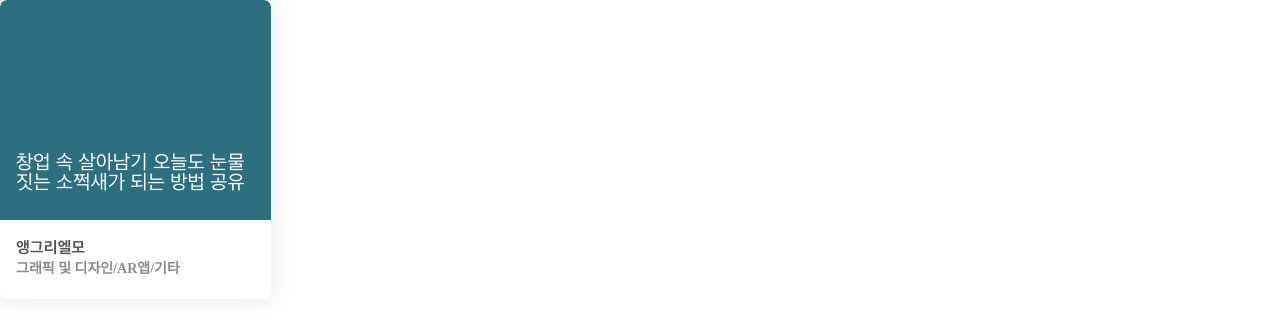
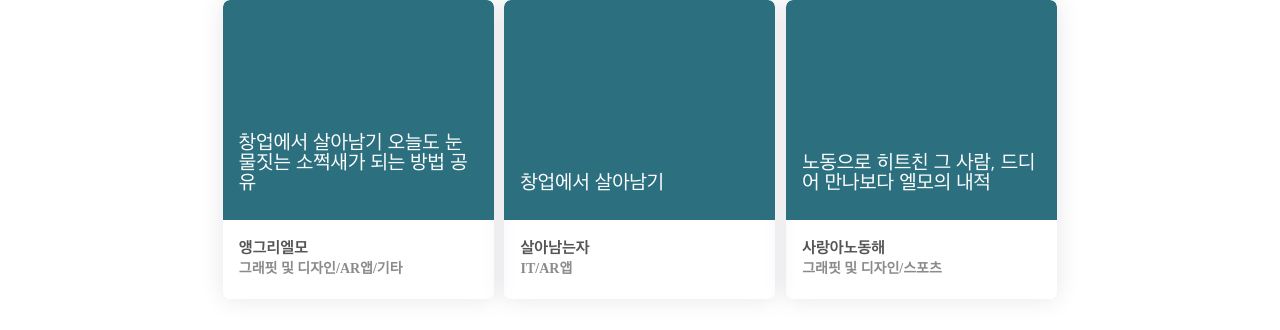
Before and after one commit to Team-O2/Front-end, a React (Create React App) app: page /ShareTogether in a window 1280 px wide. Shown: the top 330 px of the page. Built offline with nearby package versions, Linux system fonts and the light colour scheme; a web font is replaced by a local one.

Commit message:
feat : ConcertCardList organism 작성하여 templates ShareTogether에 삽입

```diff
--- a/src/components/molecules/ConcertCard/index.tsx
+++ b/src/components/molecules/ConcertCard/index.tsx
@@ -3,15 +3,19 @@ import Styled from 'styled-components';
 import ConcertCardText from '../../atoms/ConcertCardText';
 import test from '../../../assets/images/test.svg';
 
-function ConcertCard(): React.ReactElement {
-  const imgDesc = '창업 속 살아남기 오늘도 눈물 짓는 소쩍새가 되는 방법 공유';
-  const title = '앵그리엘모';
-  const category = '그래픽 및 디자인/AR앱/기타';
+interface IProps {
+  image: any;
+  imgDesc: string;
+  title: string;
+  category: string;
+}
+
+function ConcertCard({ image, imgDesc, title, category }: IProps): React.ReactElement {
   return (
     <>
       <SConcertCard>
         <div className="card__main">
-          <img className="card__main--img" src={test} alt="" />
+          <img className="card__main--img" src={image} alt="" />
           <ConcertCardText content={imgDesc}></ConcertCardText>
         </div>
         <div className="card__detail">
--- /dev/null
+++ b/src/components/organisms/ConcertCardList/index.tsx
@@ -0,0 +1,53 @@
+import React from 'react';
+import Styled from 'styled-components';
+import ConcertCard from '../../molecules/ConcertCard';
+import test from '../../../assets/images/test.svg';
+
+interface IProps {
+  content: string;
+}
+const mockData = [
+  {
+    id: '1',
+    image: test,
+    imgDesc: '창업에서 살아남기 오늘도 눈물짓는 소쩍새가 되는 방법 공유',
+    title: '앵그리엘모',
+    category: '그래핏 및 디자인/AR앱/기타',
+  },
+  {
+    id: '2',
+    image: test,
+    imgDesc: '창업에서 살아남기',
+    title: '살아남는자',
+    category: 'IT/AR앱',
+  },
+  {
+    id: '3',
+    image: test,
+    imgDesc: '노동으로 히트친 그 사람, 드디어 만나보다 엘모의 내적',
+    title: '사랑아노동해',
+    category: '그래핏 및 디자인/스포츠',
+  },
+];
+function ConcertCardList(): React.ReactElement {
+  return (
+    <SConcertCardList>
+      {mockData.map((card) => (
+        <ConcertCard
+          image={card.image}
+          imgDesc={card.imgDesc}
+          title={card.title}
+          category={card.category}
+          key={card.id}
+        ></ConcertCard>
+      ))}
+    </SConcertCardList>
+  );
+}
+
+const SConcertCardList = Styled.div`
+  display: flex;
+  flex-direction: row;
+  justify-content: space-around;
+`;
+export default ConcertCardList;
--- a/src/components/templates/ShareTogether/index.tsx
+++ b/src/components/templates/ShareTogether/index.tsx
@@ -1,7 +1,19 @@
 import React from 'react';
+import Styled from 'styled-components';
+import ConcertCardList from '../../organisms/ConcertCardList';
 
 function ShareTogether(): React.ReactElement {
-  return <div>ShareTogether</div>;
+  return (
+    <SShareTogether>
+      <ConcertCardList />
+    </SShareTogether>
+  );
 }
-
+const SShareTogether = Styled.div`
+  width: 845px;
+  margin: 0 auto;
+  display: flex;
+  flex-direction: column;
+  justify-content: center;
+`;
 export default ShareTogether;
--- a/src/pages/ShareTogether/index.tsx
+++ b/src/pages/ShareTogether/index.tsx
@@ -1,8 +1,8 @@
-import ConcertCard from 'components/molecules/ConcertCard';
+import TShareTogether from 'components/templates/ShareTogether';
 import React from 'react';
 
 function ShareTogether(): React.ReactElement {
-  return <ConcertCard></ConcertCard>;
+  return <TShareTogether></TShareTogether>;
 }
 
 export default ShareTogether;
```
